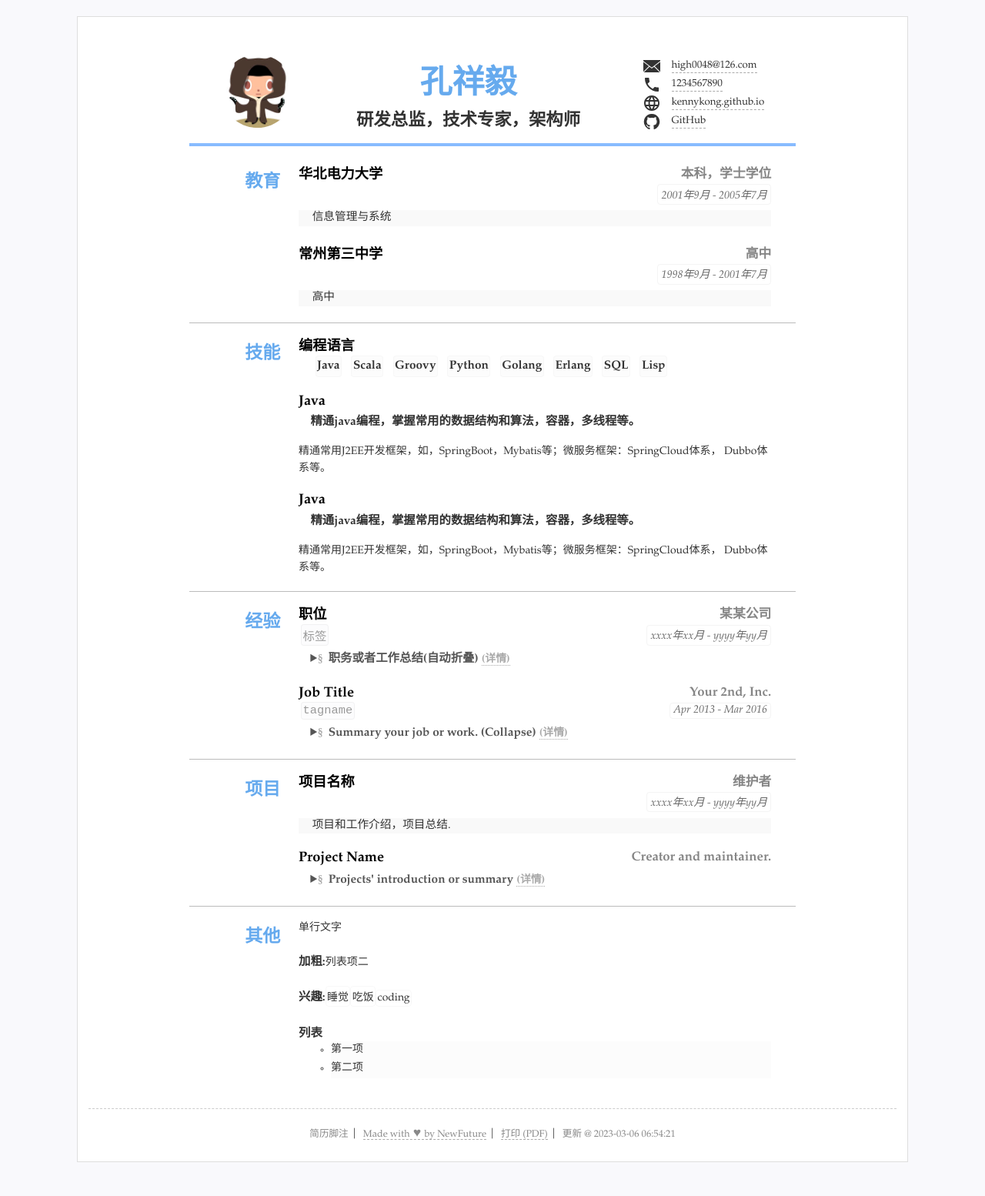
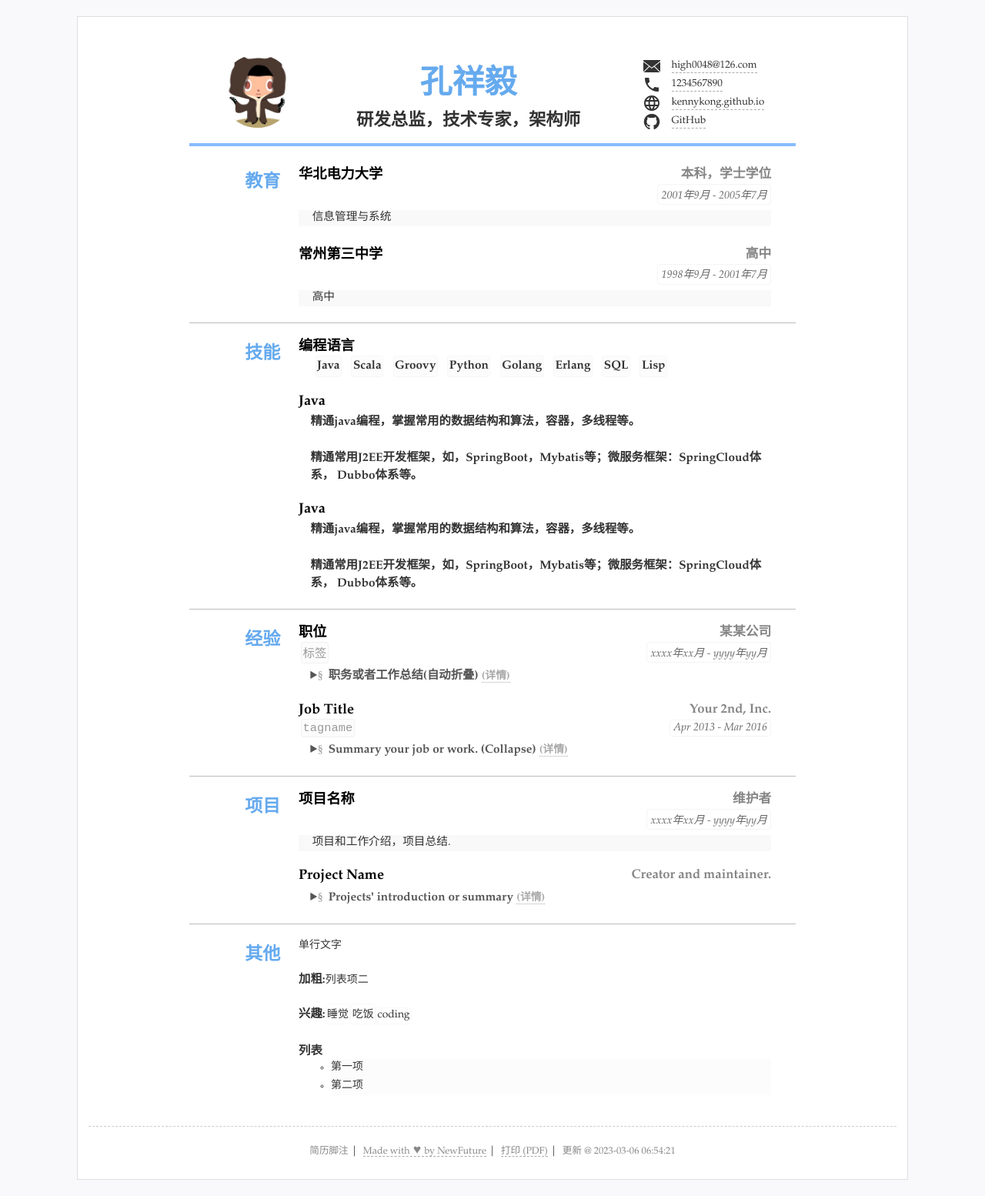
Before and after one commit to kennykong/resume, a Jekyll site: the page built from index.html, in a window 1280 px wide. Shown: the whole page at 77% size. Built offline with Jekyll 4.4.1, drawn with Linux system fonts in a browser that asks for light colours; before the commit the page ends 1531 px from its top, so only the background shows below that.

```diff
--- a/_data/resume.yml
+++ b/_data/resume.yml
@@ -53,10 +53,10 @@ main: #简历主要内容，
     - SQL
     - Lisp
   - title: Java
-    summary: 精通java编程，掌握常用的数据结构和算法，容器，多线程等。<p/>精通常用J2EE开发框架，如，SpringBoot，Mybatis等；微服务框架：SpringCloud体系， Dubbo体系等。
+    summary: 精通java编程，掌握常用的数据结构和算法，容器，多线程等。<br/><br/>精通常用J2EE开发框架，如，SpringBoot，Mybatis等；微服务框架：SpringCloud体系， Dubbo体系等。
 
   - title: Java
-    summary: 精通java编程，掌握常用的数据结构和算法，容器，多线程等。<p/>精通常用J2EE开发框架，如，SpringBoot，Mybatis等；微服务框架：SpringCloud体系， Dubbo体系等。
+    summary: 精通java编程，掌握常用的数据结构和算法，容器，多线程等。<br/><br/>精通常用J2EE开发框架，如，SpringBoot，Mybatis等；微服务框架：SpringCloud体系， Dubbo体系等。
 
 
 - type: experience
```
